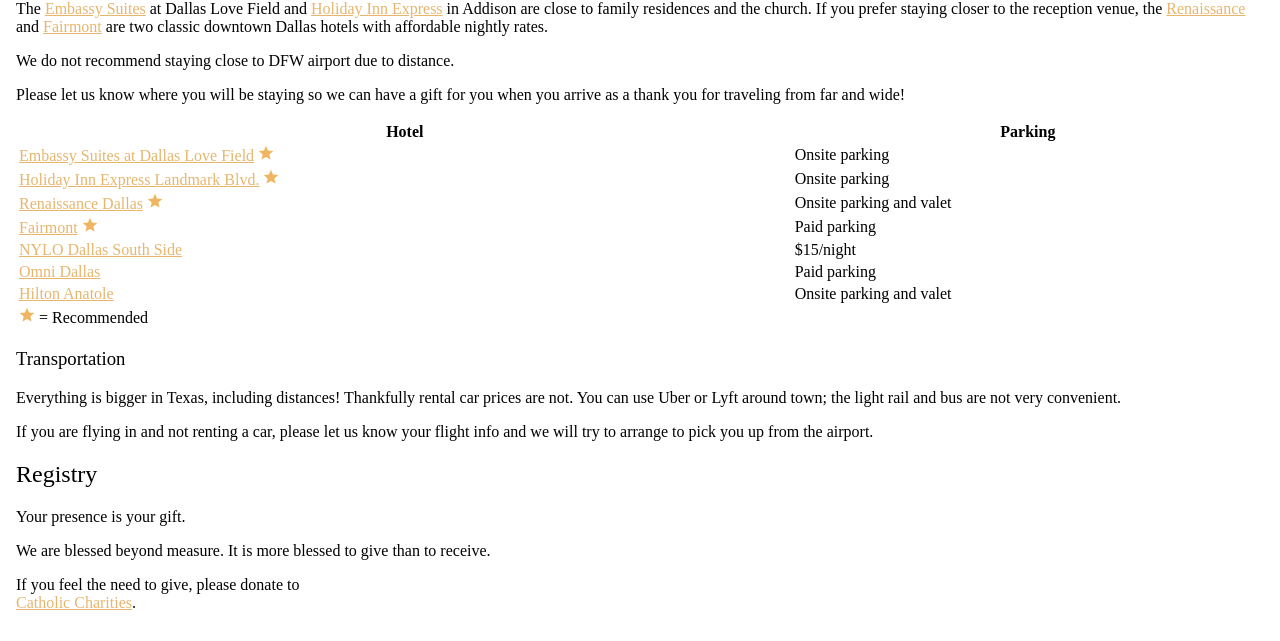
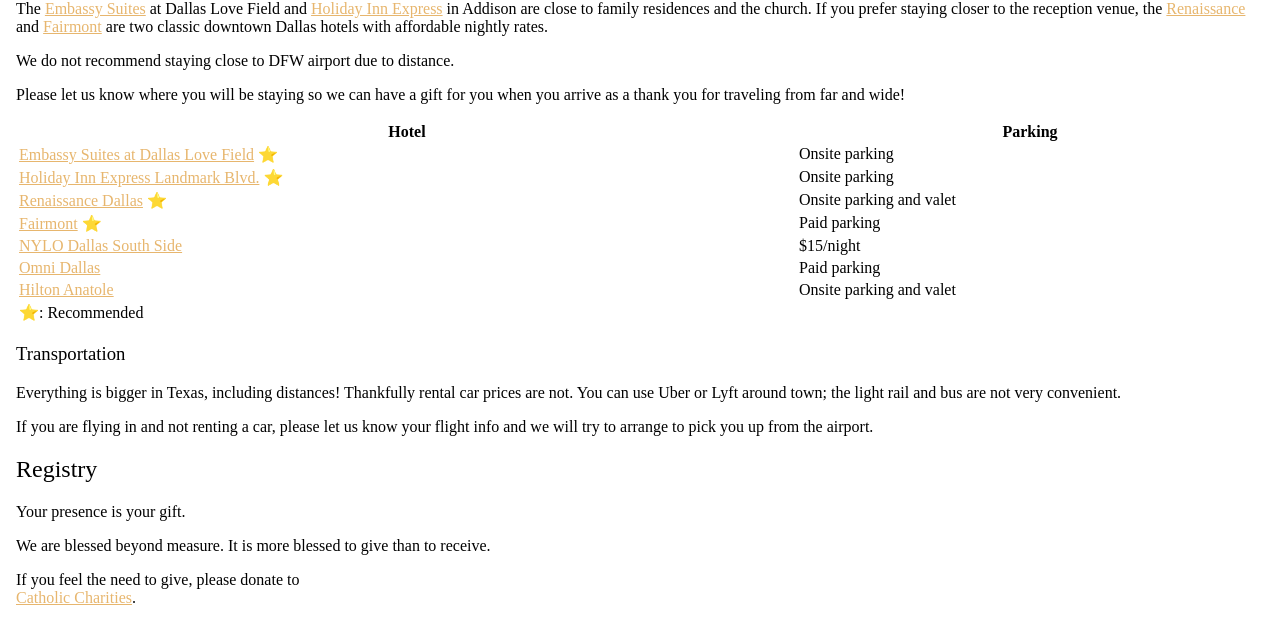
Before and after one commit to breckenedge/meowiedintexas.com, a Jekyll site: the page built from index.html, in a window 1280 px wide. Shown: the part 847-1488 px from the top of the page. Built offline with Jekyll 4.4.1, drawn with Linux system fonts in a browser that asks for light colours.

Commit message:
Replace image with unicode

```diff
--- a/index.html
+++ b/index.html
@@ -75,19 +75,19 @@
       </thead>
       <tbody>
         <tr>
-          <td><a href="https://goo.gl/maps/XnGrc7iccEF2">Embassy Suites at Dallas Love Field</a> <img src="{{ "/assets/recommended.png" }}" alt="recommended" height="16px"></td>
+          <td><a href="https://goo.gl/maps/XnGrc7iccEF2">Embassy Suites at Dallas Love Field</a> ⭐️</td>
           <td>Onsite parking</td>
         </tr>
         <tr>
-          <td><a href="https://goo.gl/maps/njqdLbvSPcB2">Holiday Inn Express Landmark Blvd.</a> <img src="{{ "/assets/recommended.png" }}" alt="recommended" height="16px"></td>
+          <td><a href="https://goo.gl/maps/njqdLbvSPcB2">Holiday Inn Express Landmark Blvd.</a> ⭐️</td>
           <td>Onsite parking</td>
         </tr>
         <tr>
-          <td><a href="https://goo.gl/maps/ucJpnbcppkS2">Renaissance Dallas</a> <img src="{{ "/assets/recommended.png" }}" alt="recommended" height="16px"></td>
+          <td><a href="https://goo.gl/maps/ucJpnbcppkS2">Renaissance Dallas</a> ⭐️</td>
           <td>Onsite parking and valet</td>
         </tr>
         <tr>
-          <td><a href="https://goo.gl/maps/AED58Ls3Fpn">Fairmont</a> <img src="{{ "/assets/recommended.png" }}" alt="recommended" height="16px"></td>
+          <td><a href="https://goo.gl/maps/AED58Ls3Fpn">Fairmont</a> ⭐️</td>
           <td>Paid parking</td>
         </tr>
         <tr>
@@ -105,9 +105,7 @@
       </tbody>
       <tfoot>
         <tr>
-          <td colspan="2">
-            <img src="{{ "/assets/recommended.png" }}" alt="recommended" height="16px"> = Recommended
-          </td>
+          <td colspan="2">⭐️: Recommended</td>
         </tr>
       </tfoot>
     </table>
```
Also changed, not shown: assets/recommended.png (deleted).
